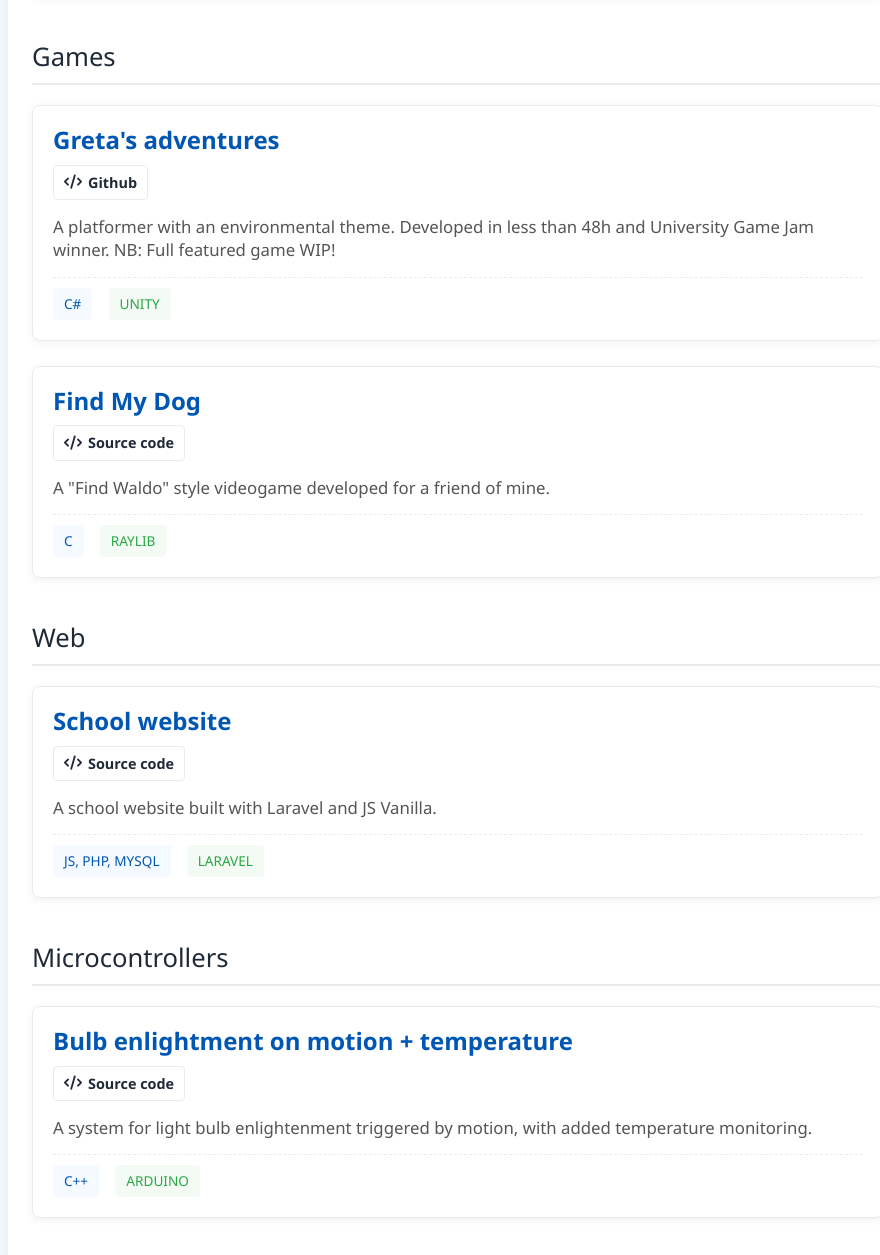
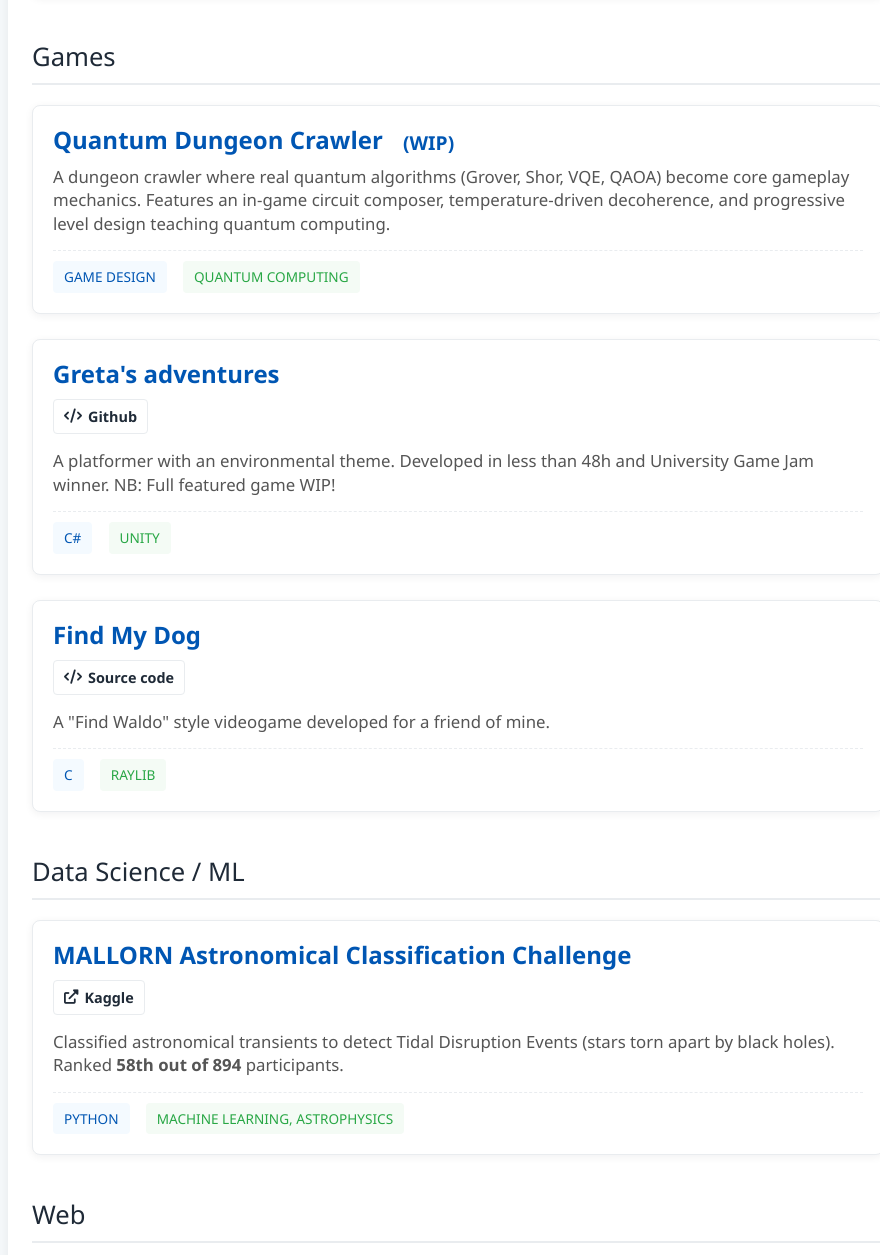
Before and after one commit to acilione/acilione.github.io, a website built with Parcel: page src/projects.html in a window 1280 px wide. Shown: the part 1685-2940 px from the top of the page, without its empty margins (182-1062 px from the left). Built offline with nearby package versions, Linux system fonts and the light colour scheme.

Commit message:
add quantum project and kaggle

```diff
--- a/src/projects.html
+++ b/src/projects.html
@@ -134,6 +134,18 @@
       <h2 class="category-heading">Games</h2>
       <div class="project-item">
         <div class="project-title">
+          Quantum Dungeon Crawler <span class="wip-note">(WIP)</span>
+        </div>
+        <div class="project-description">
+          A dungeon crawler where real quantum algorithms (Grover, Shor, VQE, QAOA) become core gameplay mechanics. Features an in-game circuit composer, temperature-driven decoherence, and progressive level design teaching quantum computing.
+        </div>
+        <div class="project-details">
+          <small class="detail-tag language-tag">Game Design</small>
+          <small class="detail-tag library-tag">Quantum Computing</small>
+        </div>
+      </div>
+      <div class="project-item">
+        <div class="project-title">
           Greta's adventures
         </div>
         <div class="project-actions">
@@ -164,6 +176,25 @@
         <div class="project-details">
           <small class="detail-tag language-tag">C</small>
           <small class="detail-tag library-tag">Raylib</small>
+        </div>
+      </div>
+
+      <h2 class="category-heading">Data Science / ML</h2>
+      <div class="project-item">
+        <div class="project-title">
+          MALLORN Astronomical Classification Challenge
+        </div>
+        <div class="project-actions">
+            <a href="https://www.kaggle.com/competitions/mallorn-astronomical-classification-challenge/" class="action-link source-code" title="View Competition">
+                <i class="fas fa-external-link-alt"></i> Kaggle
+            </a>
+        </div>
+        <div class="project-description">
+          Classified astronomical transients to detect Tidal Disruption Events (stars torn apart by black holes). Ranked <strong>58th out of 894</strong> participants.
+        </div>
+        <div class="project-details">
+          <small class="detail-tag language-tag">Python</small>
+          <small class="detail-tag library-tag">Machine Learning, Astrophysics</small>
         </div>
       </div>
 
```
Also changed, not shown: src/scripts/cv.js (+7 -0 lines), dist/projects.html, 3 other files.
